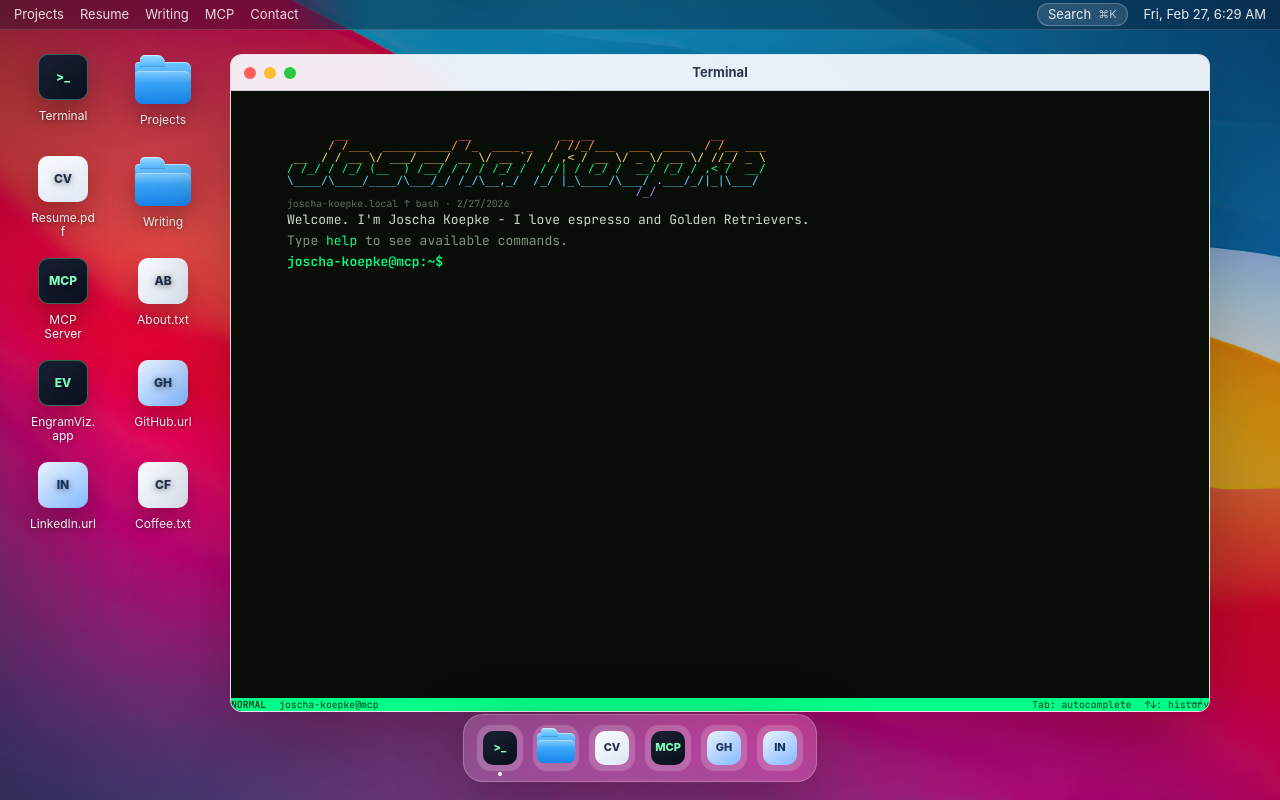
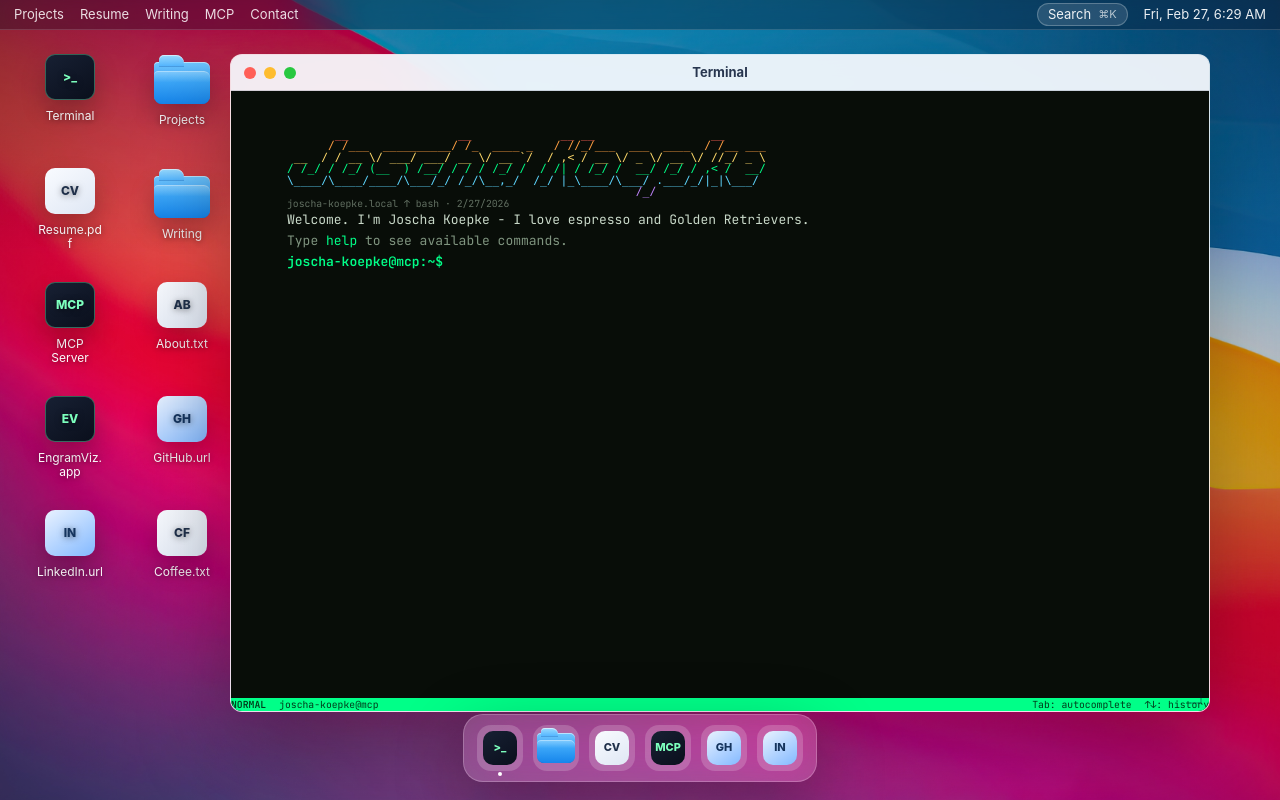
Before and after one commit to Meyk0/joschakoepke.com, a Next.js app: page / in a window 1280 px wide. Built offline with nearby package versions, Linux system fonts and the light colour scheme.

Commit message:
Add draggable desktop icons

```diff
--- a/app/globals.css
+++ b/app/globals.css
@@ -214,21 +214,17 @@ button {
 
 .desktop-icons {
   position: fixed;
-  top: 54px;
-  left: 22px;
-  bottom: 104px;
+  inset: 0;
   z-index: 5;
-  display: grid;
-  grid-template-columns: repeat(2, 82px);
-  grid-auto-rows: 90px;
-  gap: 12px 18px;
-  align-content: start;
+  pointer-events: none;
 }
 
 .desktop-icon {
+  position: absolute;
   display: flex;
+  width: 96px;
   min-width: 0;
-  height: 90px;
+  height: 98px;
   flex-direction: column;
   align-items: center;
   justify-content: flex-start;
@@ -240,6 +236,9 @@ button {
   cursor: pointer;
   text-align: center;
   text-shadow: 0 1px 6px rgba(0, 0, 0, 0.5);
+  touch-action: none;
+  user-select: none;
+  pointer-events: auto;
 }
 
 .desktop-icon:hover,
--- a/components/DesktopShell.tsx
+++ b/components/DesktopShell.tsx
@@ -48,6 +48,11 @@ type Shortcut = {
   appId?: TerminalAppId;
   href?: string;
   initials?: string;
+};
+
+type IconPosition = {
+  x: number;
+  y: number;
 };
 
 const windowDefaults: Record<TerminalAppId, Omit<WindowState, "id" | "open" | "minimized" | "maximized" | "z">> = {
@@ -133,6 +138,9 @@ const DesktopEdgeGap = 8;
 const DesktopTopGap = 38;
 const DesktopBottomGap = 88;
 const WindowTitlebarHeight = 36;
+const DesktopIconWidth = 96;
+const DesktopIconHeight = 98;
+const DesktopIconDragThreshold = 4;
 
 function createInitialWindows(): Record<TerminalAppId, WindowState> {
   return Object.entries(windowDefaults).reduce((acc, [id, defaults], index) => {
@@ -147,6 +155,18 @@ function createInitialWindows(): Record<TerminalAppId, WindowState> {
     };
     return acc;
   }, {} as Record<TerminalAppId, WindowState>);
+}
+
+function createInitialIconPositions(): Record<string, IconPosition> {
+  return shortcuts.reduce((acc, shortcut, index) => {
+    const column = index % 2;
+    const row = Math.floor(index / 2);
+    acc[shortcut.id] = {
+      x: 22 + column * 112,
+      y: 54 + row * 114,
+    };
+    return acc;
+  }, {} as Record<string, IconPosition>);
 }
 
 function clamp(value: number, min: number, max: number) {
@@ -170,6 +190,18 @@ function getDragBounds(state: Pick<WindowState, "width" | "height">) {
       fullMaxY >= DesktopTopGap
         ? fullMaxY
         : Math.max(DesktopTopGap, titlebarVisibleMaxY),
+  };
+}
+
+function getIconBounds() {
+  return {
+    minX: DesktopEdgeGap,
+    maxX: Math.max(DesktopEdgeGap, window.innerWidth - DesktopIconWidth - DesktopEdgeGap),
+    minY: DesktopTopGap,
+    maxY: Math.max(
+      DesktopTopGap,
+      window.innerHeight - DesktopIconHeight - DesktopBottomGap
+    ),
   };
 }
 
@@ -209,11 +241,13 @@ function TrackedLink({
 
 export default function DesktopShell() {
   const [windows, setWindows] = useState(createInitialWindows);
+  const [iconPositions, setIconPositions] = useState(createInitialIconPositions);
   const [clock, setClock] = useState("");
   const [mobilePanel, setMobilePanel] = useState<TerminalAppId | null>(null);
   const [spotlightOpen, setSpotlightOpen] = useState(false);
   const [spotlightQuery, setSpotlightQuery] = useState("");
   const zRef = useRef(80);
+  const suppressIconOpenRef = useRef<string | null>(null);
   const dragRef = useRef<{
     id: TerminalAppId;
     startX: number;
@@ -230,6 +264,14 @@ export default function DesktopShell() {
     width: number;
     height: number;
     direction: ResizeDirection;
+  } | null>(null);
+  const iconDragRef = useRef<{
+    id: string;
+    startX: number;
+    startY: number;
+    x: number;
+    y: number;
+    hasMoved: boolean;
   } | null>(null);
 
   useEffect(() => {
@@ -354,6 +396,10 @@ export default function DesktopShell() {
   };
 
   const openShortcut = (shortcut: Shortcut, source = "icon") => {
+    if (source === "icon" && suppressIconOpenRef.current === shortcut.id) {
+      suppressIconOpenRef.current = null;
+      return;
+    }
     trackEvent("desktop_icon_click", { icon: shortcut.id, type: shortcut.type });
     if (shortcut.href) {
       trackEvent("outbound_link_click", {
@@ -366,6 +412,25 @@ export default function DesktopShell() {
     if (shortcut.appId) {
       openApp(shortcut.appId, source);
     }
+  };
+
+  const startIconDrag = (
+    id: string,
+    event: React.PointerEvent<HTMLButtonElement>
+  ) => {
+    if (event.button !== 0) return;
+    const position = iconPositions[id];
+    if (!position) return;
+    event.stopPropagation();
+    event.currentTarget.setPointerCapture(event.pointerId);
+    iconDragRef.current = {
+      id,
+      startX: event.clientX,
+      startY: event.clientY,
+      x: position.x,
+      y: position.y,
+      hasMoved: false,
+    };
   };
 
   const startDrag = (
@@ -427,6 +492,24 @@ export default function DesktopShell() {
         });
       }
 
+      if (iconDragRef.current) {
+        const drag = iconDragRef.current;
+        const deltaX = event.clientX - drag.startX;
+        const deltaY = event.clientY - drag.startY;
+        const distance = Math.hypot(deltaX, deltaY);
+        if (distance >= DesktopIconDragThreshold) {
+          drag.hasMoved = true;
+          const bounds = getIconBounds();
+          setIconPositions((prev) => ({
+            ...prev,
+            [drag.id]: {
+              x: clampToRange(drag.x + deltaX, bounds.minX, bounds.maxX),
+              y: clampToRange(drag.y + deltaY, bounds.minY, bounds.maxY),
+            },
+          }));
+        }
+      }
+
       if (resizeRef.current) {
         const resize = resizeRef.current;
         setWindows((prev) => {
@@ -483,8 +566,18 @@ export default function DesktopShell() {
     };
 
     const handleUp = () => {
+      if (iconDragRef.current?.hasMoved) {
+        const draggedId = iconDragRef.current.id;
+        suppressIconOpenRef.current = draggedId;
+        window.setTimeout(() => {
+          if (suppressIconOpenRef.current === draggedId) {
+            suppressIconOpenRef.current = null;
+          }
+        }, 0);
+      }
       dragRef.current = null;
       resizeRef.current = null;
+      iconDragRef.current = null;
     };
 
     window.addEventListener("pointermove", handleMove);
@@ -525,7 +618,9 @@ export default function DesktopShell() {
             <DesktopIcon
               key={shortcut.id}
               shortcut={shortcut}
+              position={iconPositions[shortcut.id]}
               onOpen={() => openShortcut(shortcut)}
+              onDragStart={(event) => startIconDrag(shortcut.id, event)}
             />
           ))}
         </div>
@@ -760,13 +855,23 @@ function Spotlight({
 
 function DesktopIcon({
   shortcut,
+  position,
   onOpen,
+  onDragStart,
 }: {
   shortcut: Shortcut;
+  position: IconPosition;
   onOpen: () => void;
+  onDragStart: (event: React.PointerEvent<HTMLButtonElement>) => void;
 }) {
   return (
-    <button type="button" className="desktop-icon" onClick={onOpen}>
+    <button
+      type="button"
+      className="desktop-icon"
+      style={{ left: position.x, top: position.y }}
+      onPointerDown={onDragStart}
+      onClick={onOpen}
+    >
       <span className={`desktop-icon-symbol ${shortcut.type}`}>
         <span>{shortcut.initials}</span>
       </span>
```
